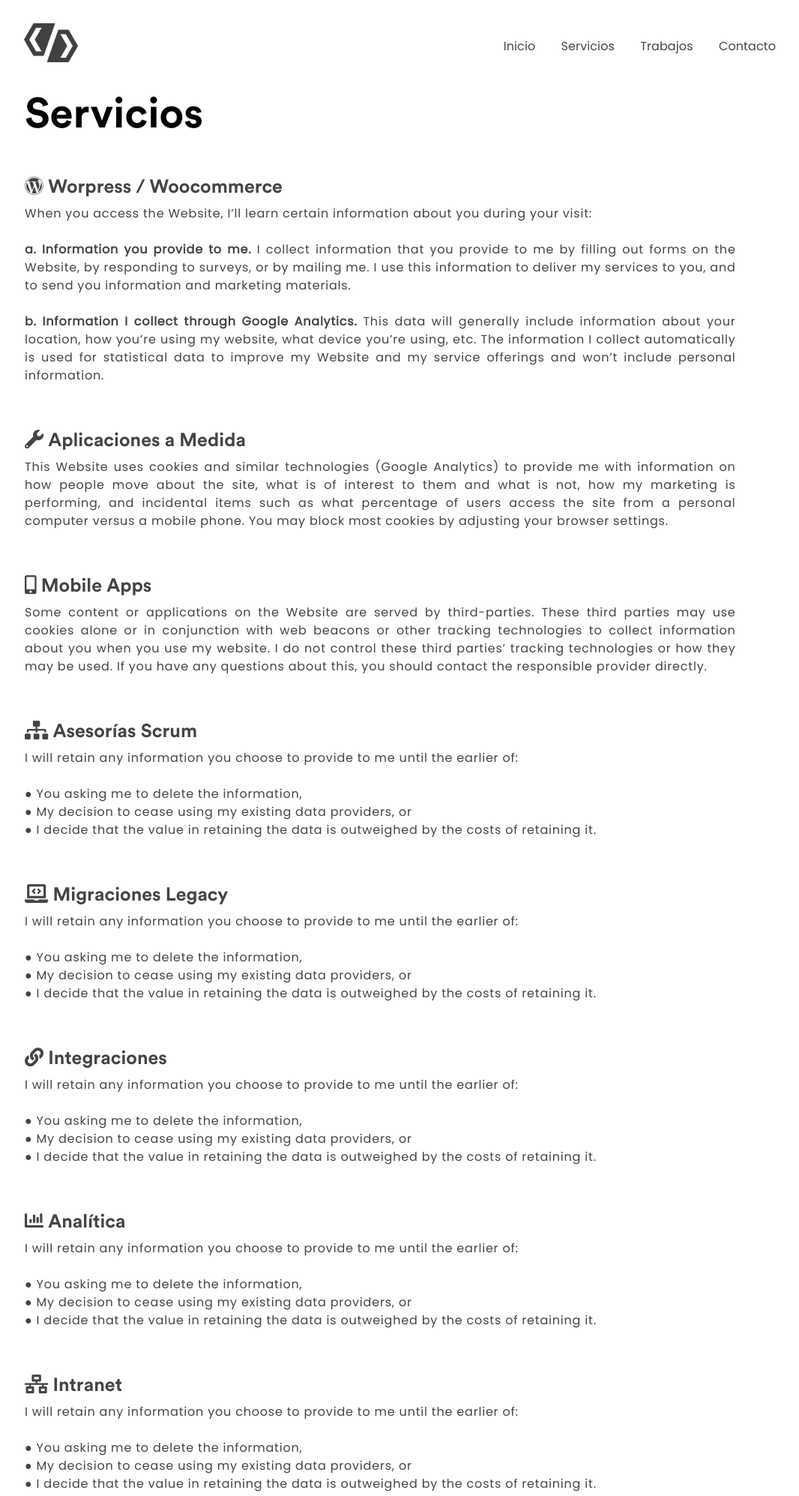
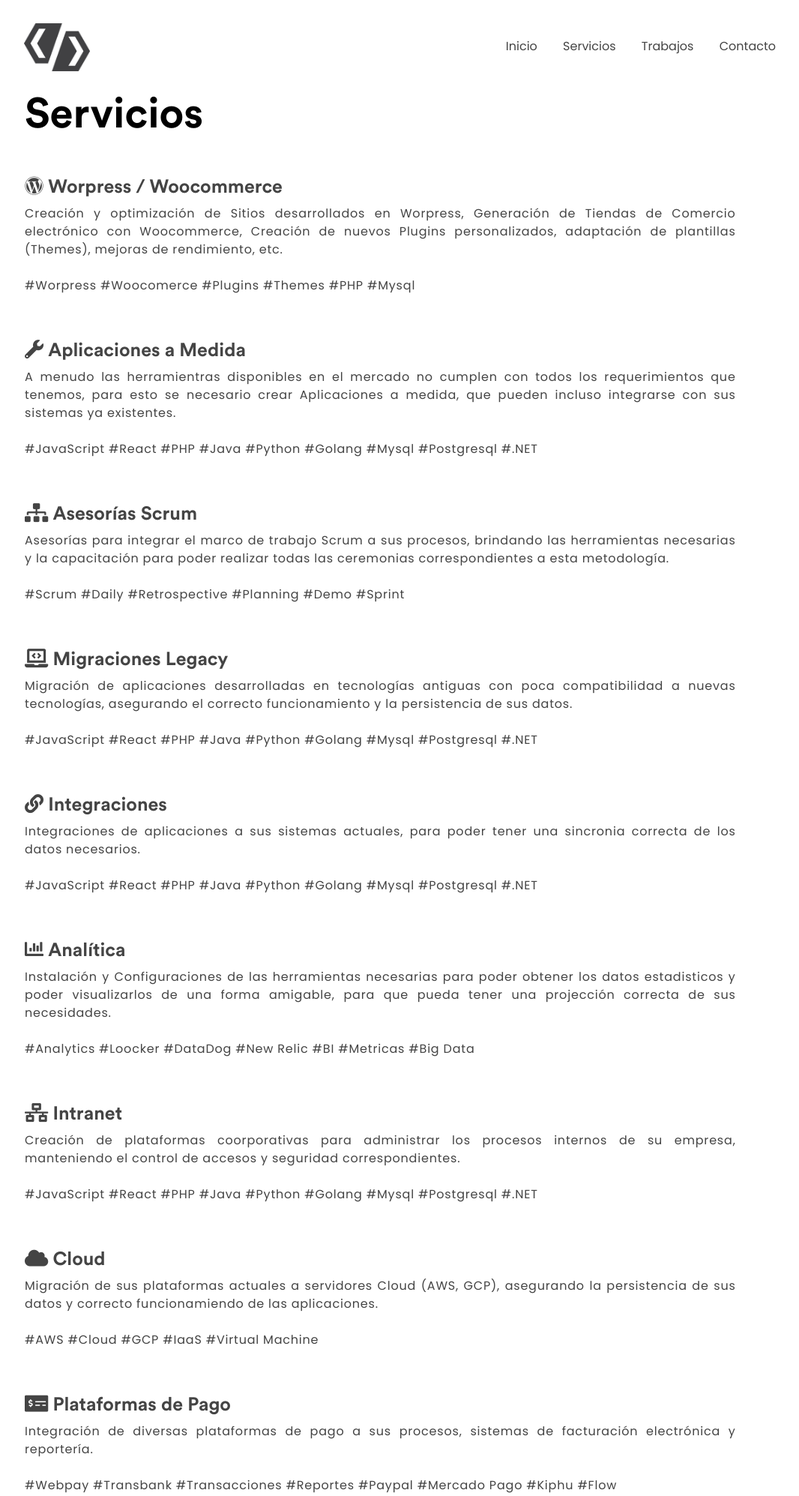
Before and after one commit to gonzalobarrerasaez/gonzalobarrera.cl, a PHP site: page /services.php in a window 1280 px wide. Shown: the top 1995 px of the page at 75% size, without its empty margins (102-1168 px from the left). Run offline with PHP 8.4, Linux system fonts and the light colour scheme; some libraries are stand-ins or nearby versions.

Commit message:
added contact and services

```diff
--- a/assets/js/app.js
+++ b/assets/js/app.js
@@ -3,3 +3,26 @@ if ('serviceWorker' in navigator) {
     .then(reg => console.log('service worker registered'))
     .catch(err => console.log('service worker not registered', err));
 }
+
+document.addEventListener('DOMContentLoaded', () => {
+  const btn = document.getElementById('btnContact');
+  if (btn) {
+    btn.addEventListener('click', () => {
+      console.log('btn clicked');
+      const frmContact = document.getElementById('frmContact');
+      const thankyouMessage = document.getElementById('thankyou_message');
+      frmContact.style.display = 'none';
+      thankyouMessage.style.display = 'block';
+      //   $.ajaxSubmit({
+      //     url: '/addpost',
+      //     type: 'post',
+      //     dataType: 'html',
+      //     data : $( "#addpost" ).serialize(),
+      //     success : function(data) {
+      //         location.reload();
+      //     }
+      // });
+    });
+  }
+
+});
--- a/includes/meta.php
+++ b/includes/meta.php
@@ -11,7 +11,7 @@
     integrity="sha384-B4dIYHKNBt8Bc12p+WXckhzcICo0wtJAoU8YZTY5qE0Id1GSseTk6S+L3BlXeVIU" crossorigin="anonymous">
 <meta name="Description"
     content="Gonzalo Barrera, Software Engineer | PHP | Javascript | Golang | Python | Java | React | Apps | Web Developer" />
-<title>Gonzalo Barrera | Software Engineer</title>
+<title>Gonzalo Barrera | <?php echo isset($title) ? $title : 'Software Engineer'; ?></title>
 <link rel="apple-touch-icon" sizes="180x180" href="assets/img/apple-touch-icon.png">
 <link rel="icon" type="image/png" sizes="32x32" href="assets/img/favicon-32x32.png">
 <link rel="icon" type="image/png" sizes="16x16" href="assets/img/favicon-16x16.png">
--- a/includes/nav-desk.php
+++ b/includes/nav-desk.php
@@ -1,7 +1,9 @@
 <nav class="nav-desk">
     <center>
         <div class="nav-logo">
-            <a href="index.php"><img id="logo" src="assets/img/logo.png"></a>
+            <a href="index.php">
+                <img id="logo" width="100" src="assets/img/logo.png" alt="Gonzalo Barrera | Software Engineer">
+            </a>
         </div>
         <div class="nav-items">
             <ul>
--- a/includes/rrss.php
+++ b/includes/rrss.php
@@ -1,7 +1,7 @@
 <div class="footer-full animated fadeIn delay-2s">
     <div class="social-icons" style="display:inline">
-        <a target="_blank" href="mailto:gbarrerasaez@proton.me"><i class="fas fa-envelope"></i></a>
-        <a target="_blank" href="https://github.com/gonzalobarrerasaez"><i class="fab fa-github"></i></a>
-        <a target="_blank" href="https://linkedin.com/in/gbarreradevcl"><i class="fab fa-linkedin"></i></a>
+        <a target="_blank" href="mailto:gbarrerasaez@proton.me" aria-label="Contáctame"><i class="fas fa-envelope"></i></a>
+        <a target="_blank" href="https://github.com/gonzalobarrerasaez" aria-label="Github"><i class="fab fa-github"></i></a>
+        <a target="_blank" href="https://linkedin.com/in/gbarreradevcl" aria-label="Linkedin"><i class="fab fa-linkedin"></i></a>
     </div>
 </div>
--- a/services.php
+++ b/services.php
@@ -1,6 +1,8 @@
-<html>
+<!DOCTYPE html>
+<html lang="es">
 
 <head>
+    <?php $title = 'Servicios'; ?>
     <?php include_once 'includes/meta.php'; ?>
 </head>
 
@@ -15,100 +17,87 @@
                 <div class="privacy-policy animated fadeInUp delay-1s">
                     <p>&nbsp;</p>
                     <h2><i class="fab fa-wordpress"></i> Worpress / Woocommerce</h2>
-                    <p class="legal-des">When you access the Website, I’ll learn certain information about you during
-                        your visit: <br> <br><strong>a. Information you provide to me.</strong> I collect information
-                        that you provide to me by filling out forms on the Website, by responding to surveys, or by
-                        mailing me. I use this information to deliver my services to you, and to send you information
-                        and marketing materials. <br> <br><strong>b. Information I collect through Google
-                            Analytics.</strong> This data will generally include information about your location, how
-                        you’re using my website, what device you’re using, etc. The information I collect automatically
-                        is used for statistical data to improve my Website and my service offerings and won’t include
-                        personal information.</p>
+                    <p class="legal-des">Creación y optimización de Sitios desarrollados en Worpress, Generación de Tiendas
+                        de Comercio electrónico con Woocommerce, Creación de nuevos Plugins personalizados, adaptación de
+                        plantillas (Themes), mejoras de rendimiento, etc.
+                        <br /><br />
+                        #Worpress #Woocomerce #Plugins #Themes #PHP #Mysql
+                    </p>
 
                     <h2><i class="fas fa-wrench"></i> Aplicaciones a Medida</h2>
-                    <p class="legal-des">This Website uses cookies and similar technologies (Google Analytics) to
-                        provide me with information on how people move about the site, what is of interest to them and
-                        what is not, how my marketing is performing, and incidental items such as what percentage of
-                        users access the site from a personal computer versus a mobile phone. You may block most cookies
-                        by adjusting your browser settings.</p>
-
-                    <h2><i class="fas fa-mobile-alt"></i> Mobile Apps</h2>
-                    <p class="legal-des">Some content or applications on the Website are served by third-parties. These
-                        third parties may use cookies alone or in conjunction with web beacons or other tracking
-                        technologies to collect information about you when you use my website. I do not control these
-                        third parties’ tracking technologies or how they may be used. If you have any questions about
-                        this, you should contact the responsible provider directly.</p>
+                    <p class="legal-des">A menudo las herramientras disponibles en el mercado no cumplen
+                        con todos los requerimientos que tenemos, para esto se necesario crear Aplicaciones
+                        a medida, que pueden incluso integrarse con sus sistemas ya existentes.
+                        <br /><br />
+                        #JavaScript #React #PHP #Java #Python #Golang #Mysql #Postgresql #.NET
+                        </p>
 
                     <h2><i class="fas fa-sitemap"></i> Asesorías Scrum</h2>
-                    <p class="legal-des">I will retain any information you choose to provide to me until the earlier of:
-                        <br><br>● You asking me to delete the information,<br>
-                        ● My decision to cease using my existing data providers, or<br>
-                        ● I decide that the value in retaining the data is outweighed by the costs
-                        of retaining it.
+                    <p class="legal-des">Asesorías para integrar el marco de trabajo Scrum a sus procesos, brindando
+                        las herramientas necesarias y la capacitación para poder realizar todas las ceremonias
+                        correspondientes a esta metodología.
+                        <br /><br />
+                        #Scrum #Daily #Retrospective #Planning #Demo #Sprint
                     </p>
 
                     <h2><i class="fas fa-laptop-code"></i> Migraciones Legacy</h2>
-                    <p class="legal-des">I will retain any information you choose to provide to me until the earlier of:
-                        <br><br>● You asking me to delete the information,<br>
-                        ● My decision to cease using my existing data providers, or<br>
-                        ● I decide that the value in retaining the data is outweighed by the costs
-                        of retaining it.
+                    <p class="legal-des">Migración de aplicaciones desarrolladas en tecnologías
+                        antiguas con poca compatibilidad a nuevas tecnologías, asegurando el correcto funcionamiento
+                        y la persistencia de sus datos.
+                        <br /><br />
+                        #JavaScript #React #PHP #Java #Python #Golang #Mysql #Postgresql #.NET
                     </p>
 
                     <h2><i class="fas fa-link"></i> Integraciones</h2>
-                    <p class="legal-des">I will retain any information you choose to provide to me until the earlier of:
-                        <br><br>● You asking me to delete the information,<br>
-                        ● My decision to cease using my existing data providers, or<br>
-                        ● I decide that the value in retaining the data is outweighed by the costs
-                        of retaining it.
+                    <p class="legal-des">Integraciones de aplicaciones a sus sistemas actuales, para poder tener
+                        una sincronia correcta de los datos necesarios.
+                        <br /><br />
+                        #JavaScript #React #PHP #Java #Python #Golang #Mysql #Postgresql #.NET
                     </p>
 
                     <h2><i class="fas fa-chart-bar"></i> Analítica</h2>
-                    <p class="legal-des">I will retain any information you choose to provide to me until the earlier of:
-                        <br><br>● You asking me to delete the information,<br>
-                        ● My decision to cease using my existing data providers, or<br>
-                        ● I decide that the value in retaining the data is outweighed by the costs
-                        of retaining it.
+                    <p class="legal-des">Instalación y Configuraciones de las herramientas necesarias
+                        para poder obtener los datos estadisticos y poder visualizarlos de una forma amigable,
+                        para que pueda tener una projección correcta de sus necesidades.
+                        <br /><br />
+                        #Analytics #Loocker #DataDog #New Relic #BI #Metricas #Big Data
                     </p>
 
                     <h2><i class="fas fa-network-wired"></i> Intranet</h2>
-                    <p class="legal-des">I will retain any information you choose to provide to me until the earlier of:
-                        <br><br>● You asking me to delete the information,<br>
-                        ● My decision to cease using my existing data providers, or<br>
-                        ● I decide that the value in retaining the data is outweighed by the costs
-                        of retaining it.
+                    <p class="legal-des">Creación de plataformas coorporativas para administrar los procesos internos
+                        de su empresa, manteniendo el control de accesos y seguridad correspondientes.
+                        <br /><br />
+                        #JavaScript #React #PHP #Java #Python #Golang #Mysql #Postgresql #.NET
                     </p>
 
                     <h2><i class="fas fa-cloud"></i> Cloud</h2>
-                    <p class="legal-des">I will retain any information you choose to provide to me until the earlier of:
-                        <br><br>● You asking me to delete the information,<br>
-                        ● My decision to cease using my existing data providers, or<br>
-                        ● I decide that the value in retaining the data is outweighed by the costs
-                        of retaining it.
+                    <p class="legal-des">Migración de sus plataformas actuales a servidores Cloud (AWS, GCP),
+                        asegurando la persistencia de sus datos y correcto funcionamiendo de las aplicaciones.
+                        <br /><br/>
+                        #AWS #Cloud #GCP #IaaS #Virtual Machine
                     </p>
 
                     <h2><i class="fas fa-money-check-alt"></i> Plataformas de Pago</h2>
-                    <p class="legal-des">I will retain any information you choose to provide to me until the earlier of:
-                        <br><br>● You asking me to delete the information,<br>
-                        ● My decision to cease using my existing data providers, or<br>
-                        ● I decide that the value in retaining the data is outweighed by the costs
-                        of retaining it.
+                    <p class="legal-des">Integración de diversas plataformas de pago a sus procesos, sistemas de
+                        facturación electrónica y reportería.
+                        <br /><br />
+                        #Webpay #Transbank #Transacciones #Reportes #Paypal #Mercado Pago #Kiphu #Flow
                     </p>
 
                     <h2><i class="fas fa-shopping-cart"></i> Comercio Electrónico</h2>
-                    <p class="legal-des">I will retain any information you choose to provide to me until the earlier of:
-                        <br><br>● You asking me to delete the information,<br>
-                        ● My decision to cease using my existing data providers, or<br>
-                        ● I decide that the value in retaining the data is outweighed by the costs
-                        of retaining it.
+                    <p class="legal-des">
+                        Creación de sistemas completos para tener su tienda virtual, teniendo el control de
+                        todas las secciones de su sitio web, ventas en linea, plataforma de pago y reportes.
+                        <br /><br />
+                        #E-commerce #Woocomerce #Shopify #PHP #Javascript
                     </p>
 
                     <h2><i class="fas fa-database"></i> Bases de Datos</h2>
-                    <p class="legal-des">I will retain any information you choose to provide to me until the earlier of:
-                        <br><br>● You asking me to delete the information,<br>
-                        ● My decision to cease using my existing data providers, or<br>
-                        ● I decide that the value in retaining the data is outweighed by the costs
-                        of retaining it.
+                    <p class="legal-des">Incorporación de las herramientas necesarias para poder guardar
+                        datos, integracion a sus servicios y monitoreo del rendimiento de estas, migraciones
+                        y limpieza de datos corruptos.
+                        <br /><br />
+                        #Mysql #MS SQL #Oracle #Postgree #MongoDB
                     </p>
                 </div>
 
--- a/style.css
+++ b/style.css
@@ -878,3 +878,7 @@ li span:hover:after {
     background: #555;
 
 }
+
+#thankyou_message{
+    margin-top: 30px;
+}
--- a/work.php
+++ b/work.php
@@ -1,3 +1,7 @@
+<?php
+include '404.php';
+die();
+?>
 <html>
 
 <head>
```
Also changed, not shown: 404.html (deleted, +0 -16 lines), 404.php (added, +11 -0 lines), contact.php (+32 -96 lines), index.php (+4 -3 lines), README.md (added).
